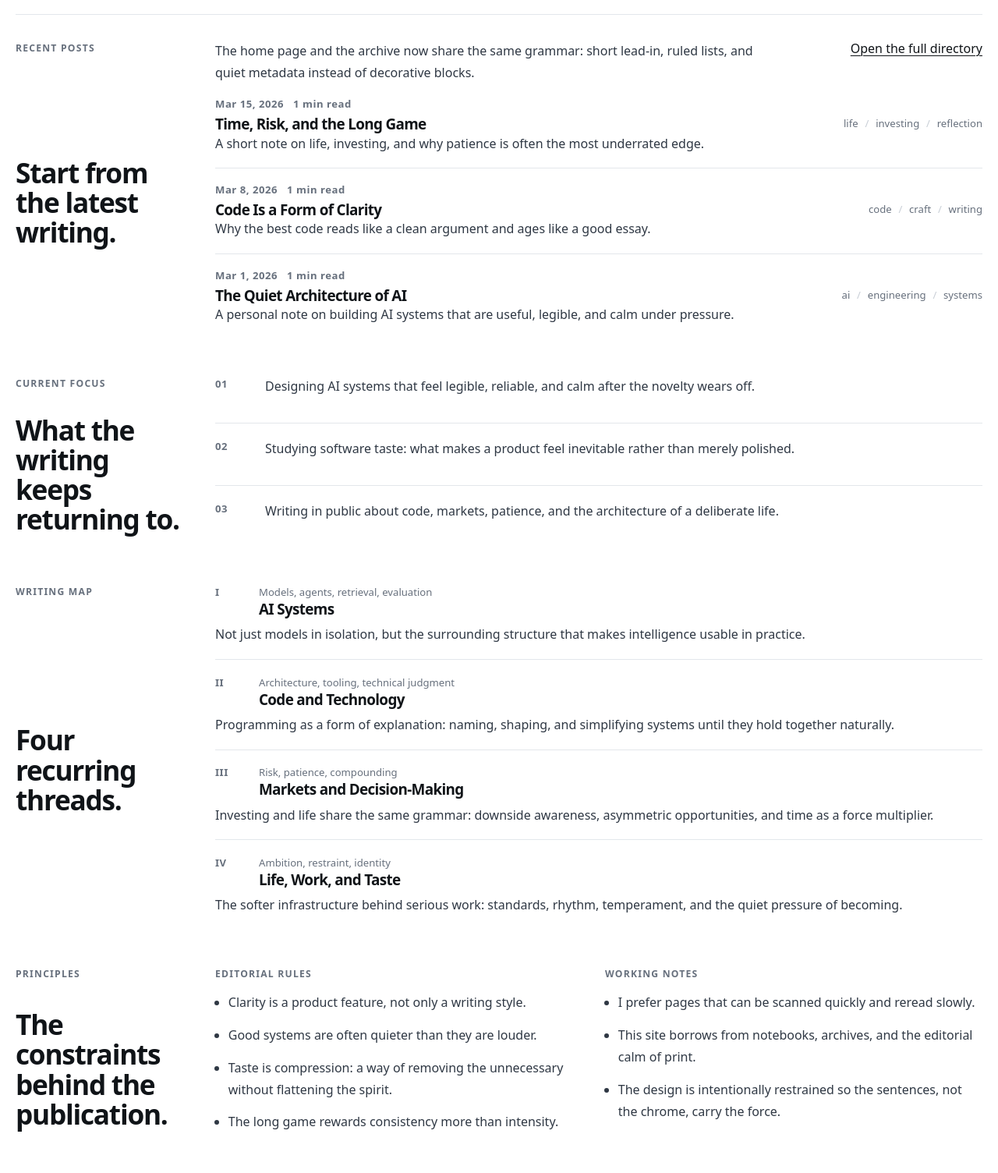
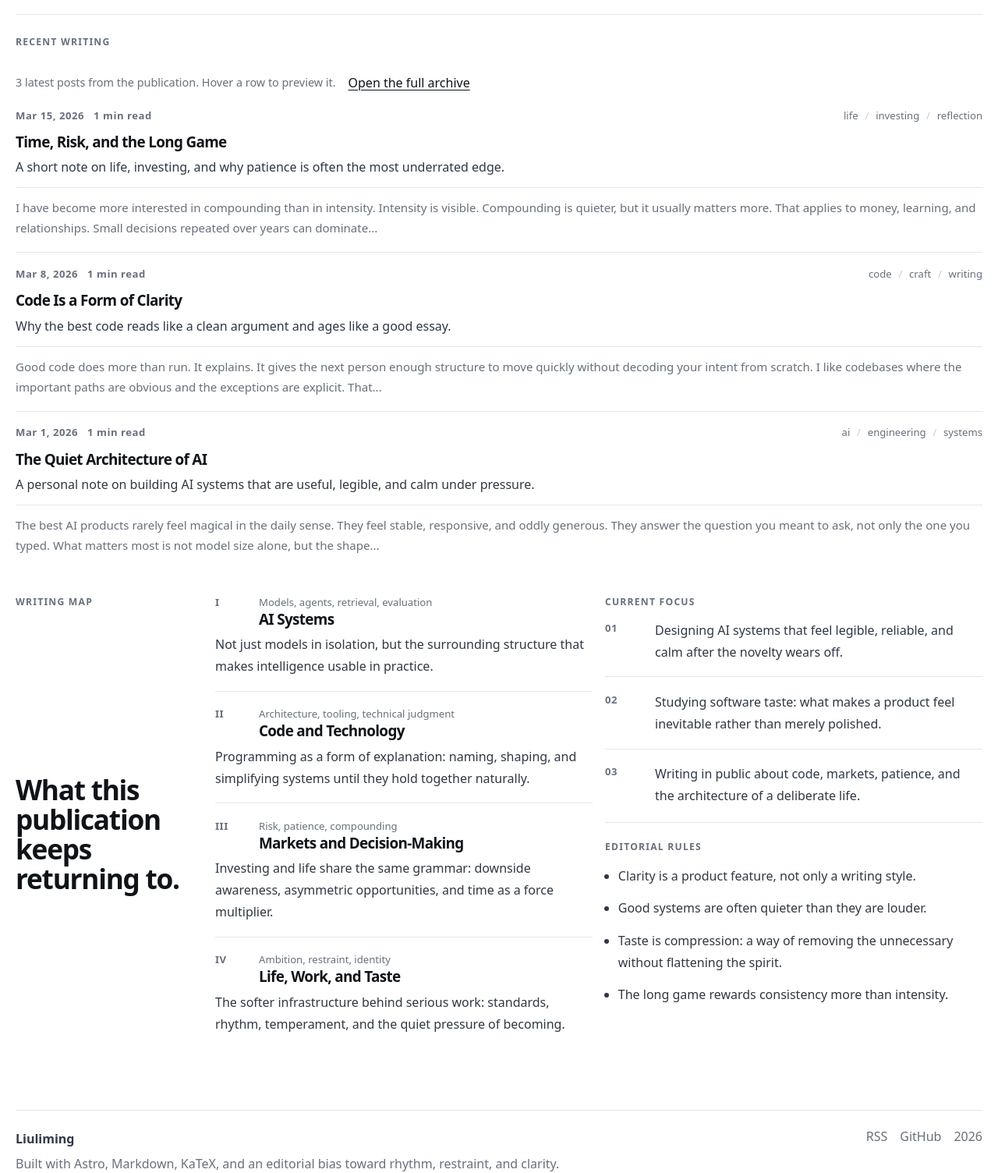
Before and after one commit to keepkeen/keepkeen.github.io, an Astro site: page / in a window 1280 px wide. Shown: the part 602-2106 px from the top of the page at 78% size. Built offline with nearby package versions, Linux system fonts and the light colour scheme; Astro itself is replaced by a stand-in of ours; some packages are replaced by stand-ins of ours.

Commit message:
Converge home and blog architecture

```diff
--- a/src/components/BlogDirectory.astro
+++ b/src/components/BlogDirectory.astro
@@ -3,22 +3,47 @@ import type { SearchDocument } from '../utils/search';
 
 interface Props {
   documents: SearchDocument[];
+  label?: string;
+  statusText?: string;
+  emptyText?: string;
+  enableSearch?: boolean;
+  secondaryLinkHref?: string;
+  secondaryLinkLabel?: string;
 }
 
-const { documents } = Astro.props;
+const {
+  documents,
+  label = 'Archive',
+  statusText,
+  emptyText = 'No posts yet.',
+  enableSearch = true,
+  secondaryLinkHref,
+  secondaryLinkLabel
+} = Astro.props;
 const initialDocument = documents[0];
+const initialStatusText =
+  statusText ??
+  `${documents.length} posts ${enableSearch ? 'indexed' : 'listed'}. Hover a row to preview it.`;
 const searchPayload = JSON.stringify(documents).replace(/</g, '\\u003c');
 ---
 
 <section class="directory-shell" data-directory-shell>
   <div class="directory-toolbar">
     <div class="directory-toolbar-copy">
-      <p class="eyebrow">Archive</p>
-      <p class="search-note" data-search-status>
-        {documents.length} posts indexed. Hover a row to preview it.
+      <p class="eyebrow">{label}</p>
+      <div class="directory-toolbar-meta">
+        <p class="search-note" data-search-status data-default-status={initialStatusText}>
+          {initialStatusText}
         </p>
+        {secondaryLinkHref && secondaryLinkLabel && (
+          <a class="text-link directory-toolbar-link" href={secondaryLinkHref}>
+            {secondaryLinkLabel}
+          </a>
+        )}
+      </div>
     </div>
 
+    {enableSearch && (
       <div class="directory-toolbar-actions">
         <div class="directory-searchbox">
           <button
@@ -30,7 +55,6 @@ const searchPayload = JSON.stringify(documents).replace(/</g, '\\u003c');
             aria-label="Open search"
           >
             <svg viewBox="0 0 24 24" aria-hidden="true">
-            <circle cx="11" cy="11" r="6.5" fill="none" stroke="currentColor" stroke-width="1.8" />
               <path
                 d="m16 16 4.2 4.2"
                 fill="none"
@@ -38,6 +62,7 @@ const searchPayload = JSON.stringify(documents).replace(/</g, '\\u003c');
                 stroke-linecap="round"
                 stroke-width="1.8"
               />
+              <circle cx="11" cy="11" r="6.5" fill="none" stroke="currentColor" stroke-width="1.8" />
             </svg>
             <span class="sr-only">Search posts</span>
           </button>
@@ -52,7 +77,13 @@ const searchPayload = JSON.stringify(documents).replace(/</g, '\\u003c');
               autocomplete="off"
               spellcheck="false"
             />
-          <button class="icon-button search-clear" type="button" data-clear-search hidden aria-label="Clear search">
+            <button
+              class="icon-button search-clear"
+              type="button"
+              data-clear-search
+              hidden
+              aria-label="Clear search"
+            >
               <svg viewBox="0 0 24 24" aria-hidden="true">
                 <path
                   d="m6.5 6.5 11 11m0-11-11 11"
@@ -66,6 +97,7 @@ const searchPayload = JSON.stringify(documents).replace(/</g, '\\u003c');
           </div>
         </div>
       </div>
+    )}
   </div>
 
   <div class="directory-layout" data-directory-root>
@@ -132,7 +164,7 @@ const searchPayload = JSON.stringify(documents).replace(/</g, '\\u003c');
 
       {!initialDocument && (
         <section class="preview-card is-active">
-          <p class="preview-excerpt">No posts yet.</p>
+          <p class="preview-excerpt">{emptyText}</p>
         </section>
       )}
     </aside>
@@ -254,6 +286,7 @@ const searchPayload = JSON.stringify(documents).replace(/</g, '\\u003c');
     const searchPanel = shell?.querySelector('[data-search-panel]');
     const clearButton = shell?.querySelector('[data-clear-search]');
     const status = shell?.querySelector('[data-search-status]');
+    const defaultStatus = status?.getAttribute('data-default-status') ?? '';
     const entries = new Map(
       [...(root?.querySelectorAll('[data-directory-entry]') ?? [])].map((element) => [
         element.getAttribute('data-post-id'),
@@ -463,17 +496,17 @@ const searchPayload = JSON.stringify(documents).replace(/</g, '\\u003c');
     };
 
     const updateSearch = () => {
-      if (!input || !status) {
+      if (!status) {
         return;
       }
 
-      const query = input.value.trim();
+      const query = input?.value.trim() ?? '';
       clearButton?.toggleAttribute('hidden', query.length === 0);
 
       if (!query) {
         renderList(documents.map((document) => document.id));
         setActive(undefined);
-        status.textContent = `${documents.length} posts indexed. Hover a row to preview it.`;
+        status.textContent = defaultStatus;
         return;
       }
 
--- a/src/pages/index.astro
+++ b/src/pages/index.astro
@@ -1,11 +1,14 @@
 ---
 import { getCollection } from 'astro:content';
+import BlogDirectory from '../components/BlogDirectory.astro';
 import BaseLayout from '../layouts/BaseLayout.astro';
 import { siteConfig } from '../site.config';
-import { formatDate, getPostPath, getReadingTime, sortPosts, withBasePath } from '../utils/content';
+import { buildSearchDocument } from '../utils/search';
+import { sortPosts, withBasePath } from '../utils/content';
 
 const posts = sortPosts(await getCollection('posts', ({ data }) => !data.draft));
 const latestPosts = posts.slice(0, 4);
+const latestDocuments = latestPosts.map((post) => buildSearchDocument(post));
 ---
 
 <BaseLayout>
@@ -27,76 +30,23 @@ const latestPosts = posts.slice(0, 4);
     </div>
   </section>
 
-  <section class="section editorial-section">
-    <div class="section-rail">
-      <div class="section-rail-head">
-        <p class="eyebrow">Recent posts</p>
-        <h2 class="section-title">Start from the latest writing.</h2>
-      </div>
-      <div class="section-rail-body">
-        <div class="section-rail-intro">
-          <p class="section-copy">
-            The home page and the archive now share the same grammar: short lead-in, ruled lists,
-            and quiet metadata instead of decorative blocks.
-          </p>
-          <a class="text-link" href={withBasePath('/blog/')}>Open the full directory</a>
-        </div>
-
-        <div class="stack-list">
-          {latestPosts.map((post) => (
-            <article class="list-entry">
-              <div class="entry-topline">
-                <span>{formatDate(post.data.date)}</span>
-                <span>{getReadingTime(post.body)} min read</span>
-              </div>
-
-              <div class="list-entry-main">
-                <div>
-                  <h3>
-                    <a href={getPostPath(post)}>{post.data.title}</a>
-                  </h3>
-                  <p>{post.data.description}</p>
-                </div>
-
-                <div class="entry-tags" aria-label="Tags">
-                  {post.data.tags.map((tag) => (
-                    <span>{tag}</span>
-                  ))}
-                </div>
-              </div>
-            </article>
-          ))}
-        </div>
-      </div>
-    </div>
-  </section>
-
-  <section class="section editorial-section">
-    <div class="section-rail">
-      <div class="section-rail-head">
-        <p class="eyebrow">Current focus</p>
-        <h2 class="section-title">What the writing keeps returning to.</h2>
-      </div>
-      <div class="section-rail-body">
-        <div class="stack-list">
-          {siteConfig.currentFocus.map((item, index) => (
-            <article class="note-row">
-              <p class="note-index">{String(index + 1).padStart(2, '0')}</p>
-              <p>{item}</p>
-            </article>
-          ))}
-        </div>
-      </div>
-    </div>
-  </section>
+  <BlogDirectory
+    documents={latestDocuments}
+    label="Recent writing"
+    statusText={`${latestPosts.length} latest posts from the publication. Hover a row to preview it.`}
+    secondaryLinkHref={withBasePath('/blog/')}
+    secondaryLinkLabel="Open the full archive"
+    enableSearch={false}
+  />
 
   <section class="section editorial-section">
     <div class="section-rail">
       <div class="section-rail-head">
         <p class="eyebrow">Writing map</p>
-        <h2 class="section-title">Four recurring threads.</h2>
+        <h2 class="section-title">What this publication keeps returning to.</h2>
       </div>
-      <div class="section-rail-body">
+      <div class="section-rail-body section-rail-body-columns">
+        <article>
           <div class="topic-list">
             {siteConfig.topicCards.map((card) => (
               <article class="topic-item">
@@ -111,18 +61,21 @@ const latestPosts = posts.slice(0, 4);
               </article>
             ))}
           </div>
+        </article>
+
+        <article>
+          <p class="panel-label">Current focus</p>
+          <div class="stack-list">
+            {siteConfig.currentFocus.map((item, index) => (
+              <article class="note-row">
+                <p class="note-index">{String(index + 1).padStart(2, '0')}</p>
+                <p>{item}</p>
+              </article>
+            ))}
           </div>
-    </div>
-  </section>
 
-  <section class="section editorial-section">
-    <div class="section-rail">
-      <div class="section-rail-head">
-        <p class="eyebrow">Principles</p>
-        <h2 class="section-title">The constraints behind the publication.</h2>
-      </div>
-      <div class="section-rail-body section-rail-body-columns">
-        <article>
+          <div class="divider"></div>
+
           <p class="panel-label">Editorial rules</p>
           <ul class="plain-list">
             {siteConfig.principles.map((principle) => (
@@ -130,15 +83,6 @@ const latestPosts = posts.slice(0, 4);
             ))}
           </ul>
         </article>
-
-        <article>
-          <p class="panel-label">Working notes</p>
-          <ul class="plain-list">
-            {siteConfig.studioNotes.map((note) => (
-              <li>{note}</li>
-            ))}
-          </ul>
-        </article>
       </div>
     </div>
   </section>
--- a/src/styles/global.css
+++ b/src/styles/global.css
@@ -646,6 +646,14 @@ dl {
   gap: 1.25rem;
 }
 
+.directory-toolbar-meta {
+  display: flex;
+  flex-wrap: wrap;
+  align-items: center;
+  justify-content: space-between;
+  gap: 0.8rem 1rem;
+}
+
 .directory-toolbar-actions {
   display: flex;
   align-items: center;
@@ -695,6 +703,10 @@ dl {
 .search-note {
   color: var(--text-muted);
   font-size: 0.9rem;
+}
+
+.directory-toolbar-link {
+  flex-shrink: 0;
 }
 
 .directory-layout {
@@ -1220,6 +1232,10 @@ dl {
     align-items: flex-start;
   }
 
+  .directory-toolbar-meta {
+    align-items: flex-start;
+  }
+
   .article-toc {
     position: static;
   }
```
Also changed, not shown: src/pages/blog/index.astro (+8 -3 lines), tasks/lessons.md (+1 -0 lines), tasks/todo.md (+20 -0 lines). Lines whose indentation alone changed are shown as unchanged.
